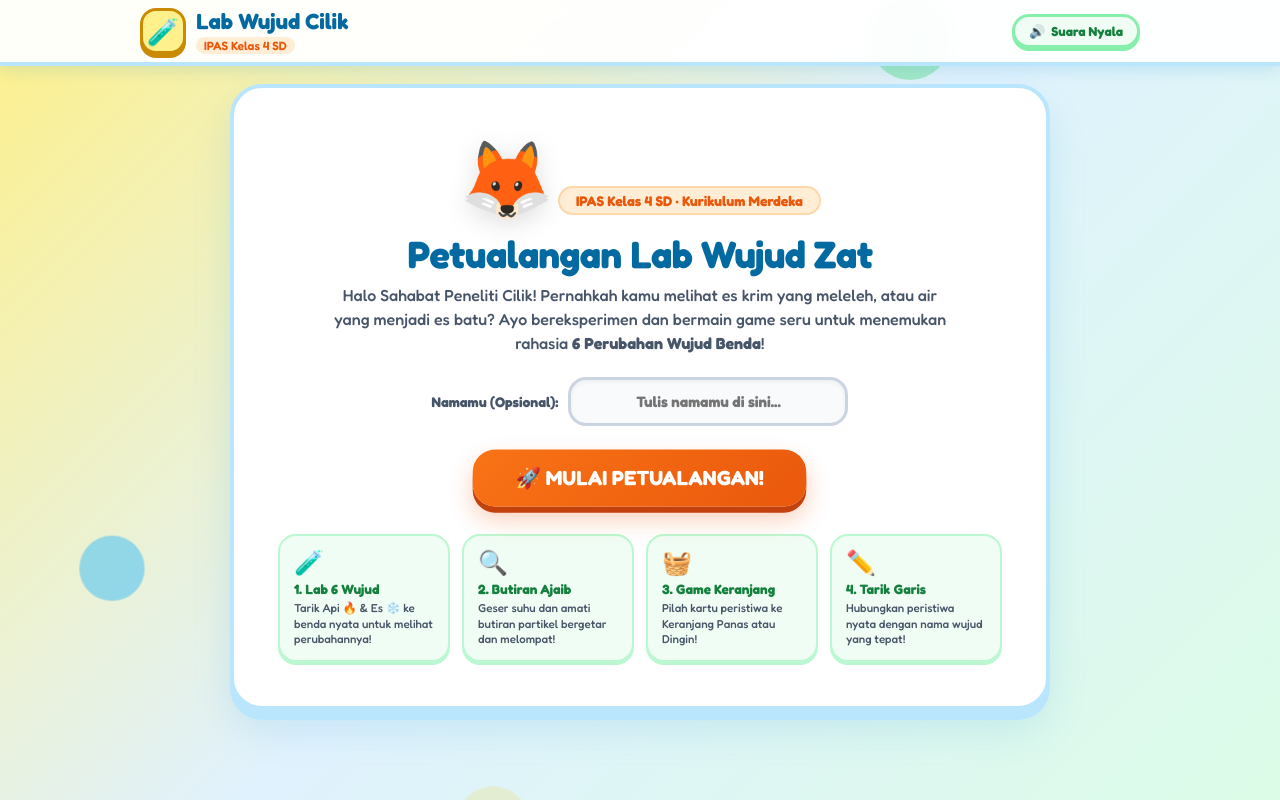
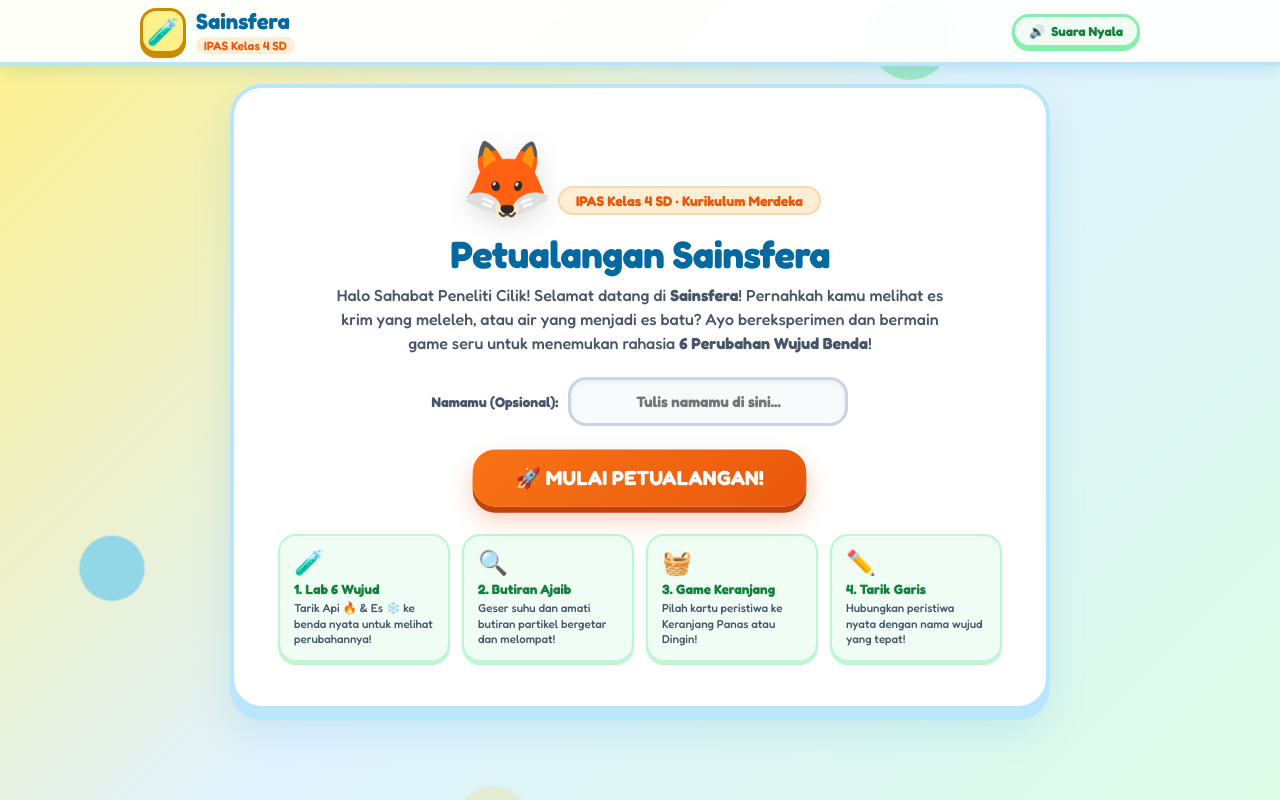
Before and after one commit to wheeznt/I-Teach, a plain HTML site: page index.html in a window 1280 px wide. Drawn offline with Linux system fonts and the light colour scheme.

Commit message:
ganti nama app

```diff
--- a/index.html
+++ b/index.html
@@ -3,7 +3,7 @@
 <head>
 <meta charset="UTF-8">
 <meta name="viewport" content="width=device-width, initial-scale=1, user-scalable=no">
-<title>Petualangan Seru 6 Perubahan Wujud Zat | Kelas 4 SD</title>
+<title>Sainsfera · Petualangan 6 Perubahan Wujud Zat | Kelas 4 SD</title>
 <style>
 @import url('https://fonts.googleapis.com/css2?family=Fredoka:wght@500;600;700&display=swap');
 
@@ -969,7 +969,7 @@ svg#matchSvgOverlay {
     <div class="brand-group" id="brandGroupBtn" style="cursor:pointer;" title="Kembali ke Beranda">
       <div class="brand-avatar">🧪</div>
       <div>
-        <h1 class="brand-title">Lab Wujud Cilik</h1>
+        <h1 class="brand-title">Sainsfera</h1>
         <span class="brand-sub">IPAS Kelas 4 SD</span>
       </div>
     </div>
@@ -990,9 +990,9 @@ svg#matchSvgOverlay {
     <div class="homescreen-card">
       <div class="homescreen-mascot">🦊</div>
       <div class="homescreen-badge">IPAS Kelas 4 SD · Kurikulum Merdeka</div>
-      <h1 class="homescreen-title">Petualangan Lab Wujud Zat</h1>
+      <h1 class="homescreen-title">Petualangan Sainsfera</h1>
       <p class="homescreen-desc">
-        Halo Sahabat Peneliti Cilik! Pernahkah kamu melihat es krim yang meleleh, atau air yang menjadi es batu? Ayo bereksperimen dan bermain game seru untuk menemukan rahasia <strong>6 Perubahan Wujud Benda</strong>!
+        Halo Sahabat Peneliti Cilik! Selamat datang di <strong>Sainsfera</strong>! Pernahkah kamu melihat es krim yang meleleh, atau air yang menjadi es batu? Ayo bereksperimen dan bermain game seru untuk menemukan rahasia <strong>6 Perubahan Wujud Benda</strong>!
       </p>
 
       <div class="homescreen-name-box">
@@ -1349,7 +1349,7 @@ btnStartAdventure.addEventListener('click', () => {
 
   const studentName = inputName.value.trim();
   if (studentName) {
-    mascotGreeting.innerHTML = `<strong>Halo Peneliti Cilik ${studentName}!</strong> Benda bisa berubah wujud jika <strong>diberi panas 🔥</strong> atau <strong>didinginkan ❄️</strong>. Ayo coba tarik api atau es ke benda di bawah!`;
+    mascotGreeting.innerHTML = `<strong>Halo Peneliti Cilik ${studentName}!</strong> Selamat datang di <strong>Sainsfera</strong>! Benda bisa berubah wujud jika <strong>diberi panas 🔥</strong> atau <strong>didinginkan ❄️</strong>. Ayo coba tarik api atau es ke benda di bawah!`;
   }
 
   screenHome.style.display = 'none';
@@ -1461,32 +1461,54 @@ const stateDb = {
       <ellipse cx="140" cy="182" rx="78" ry="16" fill="#f1f5f9" stroke="#94a3b8" stroke-width="3"/>
       <ellipse cx="140" cy="180" rx="62" ry="11" fill="#e2e8f0" stroke="#cbd5e1" stroke-width="1.5"/>
 
-      <!-- Genangan Air Biru Segar Luas di Atas Piring -->
-      <ellipse cx="140" cy="172" rx="70" ry="16" fill="#38bdf8" stroke="#0284c7" stroke-width="3"/>
-      <ellipse cx="140" cy="171" rx="58" ry="12" fill="#7dd3fc" opacity="0.9"/>
-      <path d="M 90 171 Q 115 166 140 171 T 190 171" stroke="#ffffff" stroke-width="2" stroke-linecap="round" fill="none" opacity="0.8"/>
-
-      <!-- Sisa Es Batu Mungil yang Sedang Meleleh di Tengah -->
+      <!-- Genangan Air Meleleh Lebar di Piring -->
+      <ellipse cx="140" cy="172" rx="72" ry="16" fill="#38bdf8" stroke="#0284c7" stroke-width="3.5"/>
+      <ellipse cx="140" cy="171" rx="60" ry="11" fill="#7dd3fc" opacity="0.9"/>
+      <!-- Riak Gelombang Air Putih Berkilau -->
+      <path d="M 88 171 Q 114 166 140 171 T 192 171" stroke="#ffffff" stroke-width="2.5" stroke-linecap="round" fill="none" opacity="0.8"/>
+      <path d="M 105 175 Q 125 172 145 175" stroke="#ffffff" stroke-width="1.8" stroke-linecap="round" fill="none" opacity="0.6"/>
+
+      <!-- Tetesan Air Terpisah di Samping Kiri & Kanan -->
+      <ellipse cx="64" cy="171" rx="5" ry="3.5" fill="#38bdf8" stroke="#0284c7" stroke-width="1.5"/>
+      <ellipse cx="216" cy="171" rx="5.5" ry="4" fill="#38bdf8" stroke="#0284c7" stroke-width="1.5"/>
+
+      <!-- ES BATU YANG SEDANG MENCAIR (Melted Ice Cube) -->
       <g>
-        <path d="M 125 142 L 155 142 L 152 165 L 128 165 Z" fill="#bae6fd" stroke="#0284c7" stroke-width="2.5" stroke-linejoin="round"/>
-        <ellipse cx="140" cy="142" rx="15" ry="5" fill="#e0f2fe"/>
-        <!-- Tetesan Air Meleleh -->
-        <circle cx="120" cy="158" r="3" fill="#0284c7"/>
-        <circle cx="160" cy="158" r="3" fill="#0284c7"/>
+        <!-- Badan Es Meleleh (Translucent Ice Body) -->
+        <path d="M 112 134 Q 106 150 114 166 Q 140 172 166 166 Q 174 150 168 134 Q 164 122 140 122 Q 116 122 112 134 Z" fill="#bae6fd" stroke="#0284c7" stroke-width="3" stroke-linejoin="round"/>
+
+        <!-- Permukaan Atas Es Kubus yang Membulat Licin -->
+        <path d="M 114 134 Q 140 124 166 134 Q 155 142 140 142 Q 125 142 114 134 Z" fill="#e0f2fe" stroke="#0284c7" stroke-width="2"/>
+
+        <!-- Kilau Refleksi Es Kaca Bening -->
+        <path d="M 118 138 Q 124 150 122 162" stroke="#ffffff" stroke-width="3" stroke-linecap="round" fill="none" opacity="0.9"/>
+        <path d="M 128 129 Q 142 126 156 131" stroke="#ffffff" stroke-width="2" stroke-linecap="round" fill="none" opacity="0.8"/>
+
+        <!-- Aliran Lelehan Air Mengalir Turun dari Es ke Genangan -->
+        <path d="M 132 144 Q 130 154 132 168" stroke="#0284c7" stroke-width="2" stroke-linecap="round" fill="none" opacity="0.7"/>
+        <path d="M 152 144 Q 154 154 152 168" stroke="#0284c7" stroke-width="2" stroke-linecap="round" fill="none" opacity="0.7"/>
+
+        <!-- Tetesan Air Menetes di Samping Es -->
+        <circle cx="106" cy="160" r="2.5" fill="#0284c7"/>
+        <circle cx="174" cy="160" r="2.5" fill="#0284c7"/>
+
+        <!-- Wajah Es Batu Ceria & Segar yang Sedang Meleleh (Mata Bahagia ^ ^) -->
+        <g>
+          <path d="M 130 148 Q 134 142 138 148" stroke="#0f172a" stroke-width="2.5" stroke-linecap="round" fill="none"/>
+          <path d="M 142 148 Q 146 142 150 148" stroke="#0f172a" stroke-width="2.5" stroke-linecap="round" fill="none"/>
+          <!-- Senyum Manis -->
+          <path d="M 136 154 Q 140 159 144 154" stroke="#0f172a" stroke-width="2" stroke-linecap="round" fill="none"/>
+          <!-- Pipi Merona Pink Segar -->
+          <ellipse cx="125" cy="152" rx="3.5" ry="2" fill="#f472b6" opacity="0.8"/>
+          <ellipse cx="155" cy="152" rx="3.5" ry="2" fill="#f472b6" opacity="0.8"/>
+        </g>
       </g>
 
-      <!-- Wajah Air Bahagia Mengapung -->
-      <g>
-        <circle cx="132" cy="170" r="3.5" fill="#0f172a"/>
-        <circle cx="148" cy="170" r="3.5" fill="#0f172a"/>
-        <path d="M 137 175 Q 140 178 143 175" stroke="#0f172a" stroke-width="2" stroke-linecap="round" fill="none"/>
-      </g>
-
-      <!-- Percikan Tetesan Air Riang di Samping -->
-      <ellipse cx="68" cy="162" rx="5" ry="8" fill="#38bdf8" transform="rotate(-30 68 162)"/>
-      <ellipse cx="212" cy="162" rx="5" ry="8" fill="#38bdf8" transform="rotate(30 212 162)"/>
-      <text x="65" y="110" font-size="22">☀️</text>
-      <text x="200" y="110" font-size="20">💧</text>
+      <!-- Matahari Hangat & Tetesan Air -->
+      <text x="65" y="105" font-size="24">☀️</text>
+      <text x="200" y="105" font-size="22">💧</text>
+      <text x="180" y="150" font-size="16">✨</text>
+      <text x="90" y="150" font-size="16">✨</text>
 
       <text x="140" y="215" text-anchor="middle" font-size="14" font-weight="bold" fill="#0284c7">Mencair Jadi Air!</text>
     `,
```
